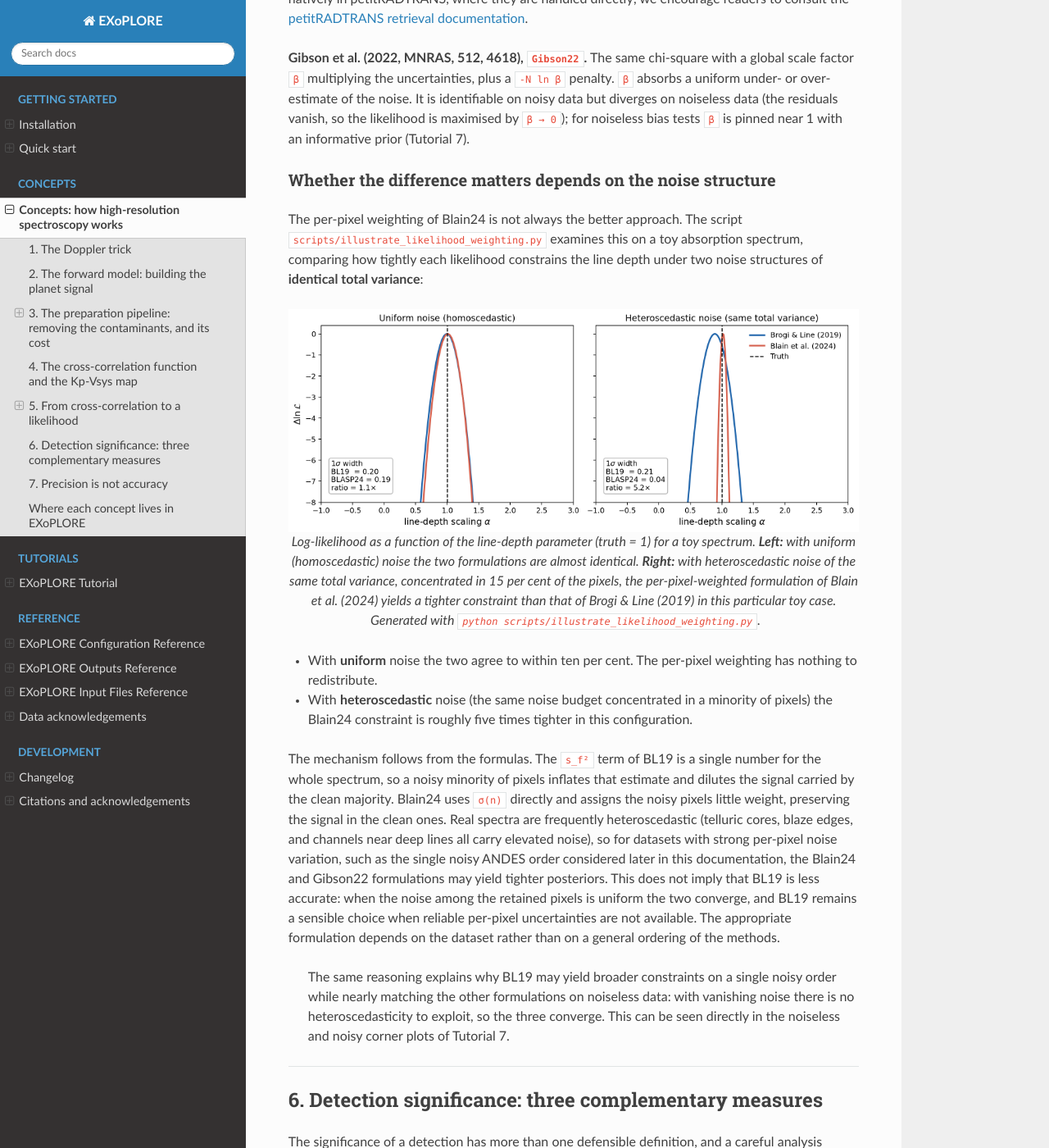
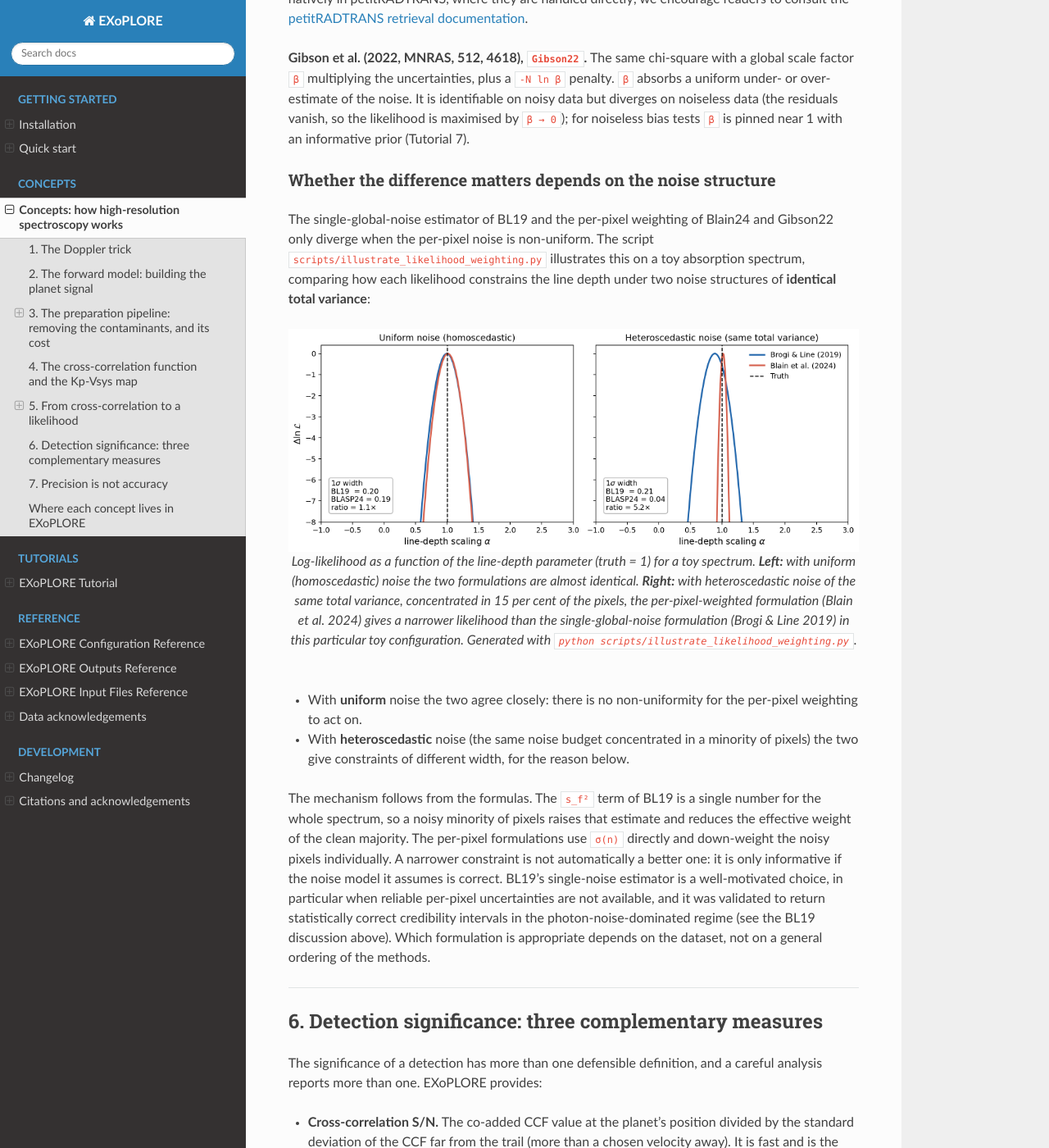
Before and after one commit to asanchezlopezIAA/EXoPLORE, a Sphinx documentation site: the page built from docs/concepts.md, in a window 1280 px wide and 1400 px high, scrolled down 8938 px. Shown: the whole window at 82% size. Built offline with Sphinx 7.4.7 and the Read the Docs theme 3.1.0, drawn with Linux system fonts in a browser that asks for light colours.

Commit message:
Concepts: neutralize the likelihood noise-weighting discussion; remove premature comparative and convergence claims

````diff
--- a/docs/concepts.md
+++ b/docs/concepts.md
@@ -385,10 +385,11 @@ likelihood is maximised by `β → 0`); for noiseless bias tests `β` is pinned
 
 ### Whether the difference matters depends on the noise structure
 
-The per-pixel weighting of Blain24 is not always the better approach. The script
-`scripts/illustrate_likelihood_weighting.py` examines this on a toy absorption
-spectrum, comparing how tightly each likelihood constrains the line depth under
-two noise structures of **identical total variance**:
+The single-global-noise estimator of BL19 and the per-pixel weighting of Blain24
+and Gibson22 only diverge when the per-pixel noise is non-uniform. The script
+`scripts/illustrate_likelihood_weighting.py` illustrates this on a toy absorption
+spectrum, comparing how each likelihood constrains the line depth under two noise
+structures of **identical total variance**:
 
 ```{figure} figures/likelihood_weighting.png
 :width: 100%
@@ -398,36 +399,28 @@ Log-likelihood as a function of the line-depth parameter (truth = 1) for a toy
 spectrum. **Left:** with uniform (homoscedastic) noise the two formulations are
 almost identical. **Right:** with heteroscedastic noise of the same total
 variance, concentrated in 15 per cent of the pixels, the per-pixel-weighted
-formulation of Blain et al. (2024) yields a tighter constraint than that of
-Brogi & Line (2019) in this particular toy case. Generated with
-`python scripts/illustrate_likelihood_weighting.py`.
+formulation (Blain et al. 2024) gives a narrower likelihood than the
+single-global-noise formulation (Brogi & Line 2019) in this particular toy
+configuration. Generated with `python scripts/illustrate_likelihood_weighting.py`.
 ```
 
-- With **uniform** noise the two agree to within ten per cent. The per-pixel
-  weighting has nothing to redistribute.
+- With **uniform** noise the two agree closely: there is no non-uniformity for
+  the per-pixel weighting to act on.
 - With **heteroscedastic** noise (the same noise budget concentrated in a
-  minority of pixels) the Blain24 constraint is roughly five times tighter in
-  this configuration.
+  minority of pixels) the two give constraints of different width, for the reason
+  below.
 
 The mechanism follows from the formulas. The `s_f²` term of BL19 is a single
-number for the whole spectrum, so a noisy minority of pixels inflates that
-estimate and dilutes the signal carried by the clean majority. Blain24 uses
-`σ(n)` directly and assigns the noisy pixels little weight, preserving the
-signal in the clean ones. Real spectra are frequently heteroscedastic (telluric
-cores, blaze edges, and channels near deep lines all carry elevated noise), so
-for datasets with strong per-pixel noise variation, such as the single noisy
-ANDES order considered later in this documentation, the Blain24 and Gibson22
-formulations may yield tighter posteriors. This does not imply that BL19 is less
-accurate: when the noise among the retained pixels is uniform the two converge,
-and BL19 remains a sensible choice when reliable per-pixel uncertainties are not
-available. The appropriate formulation depends on the dataset rather than on a
-general ordering of the methods.
-
-> The same reasoning explains why BL19 may yield broader constraints on a single
-> noisy order while nearly matching the other formulations on noiseless data:
-> with vanishing noise there is no heteroscedasticity to exploit, so the three
-> converge. This can be seen directly in the noiseless and noisy corner plots of
-> Tutorial 7.
+number for the whole spectrum, so a noisy minority of pixels raises that estimate
+and reduces the effective weight of the clean majority. The per-pixel
+formulations use `σ(n)` directly and down-weight the noisy pixels individually.
+A narrower constraint is not automatically a better one: it is only informative
+if the noise model it assumes is correct. BL19's single-noise estimator is a
+well-motivated choice, in particular when reliable per-pixel uncertainties are
+not available, and it was validated to return statistically correct credibility
+intervals in the photon-noise-dominated regime (see the BL19 discussion above).
+Which formulation is appropriate depends on the dataset, not on a general
+ordering of the methods.
 
 ---
 
````
